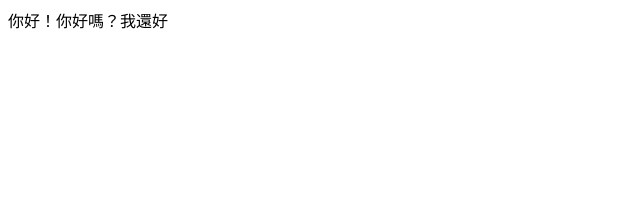
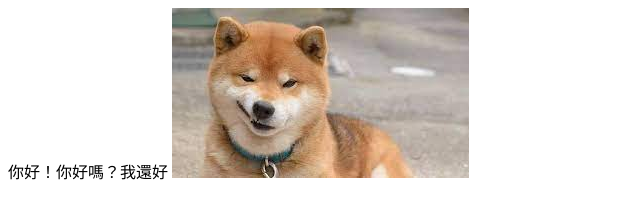
Before and after one commit to Lu-16-create/Lu-16-create.github.io, a plain HTML site: page index.html in a window 1280 px wide. Shown: the whole page, without its empty margins (0-640 px from the left). Drawn offline with Linux system fonts and the light colour scheme.

Commit message:
新增圖片

```diff
--- a/index.html
+++ b/index.html
@@ -6,5 +6,6 @@
 </head>
 <body>
 你好！你好嗎？我還好
+<img src="img/images%20(1).jpeg">
 </body>
 </html>
```
Also changed, not shown: img/images (1).jpeg (added).
